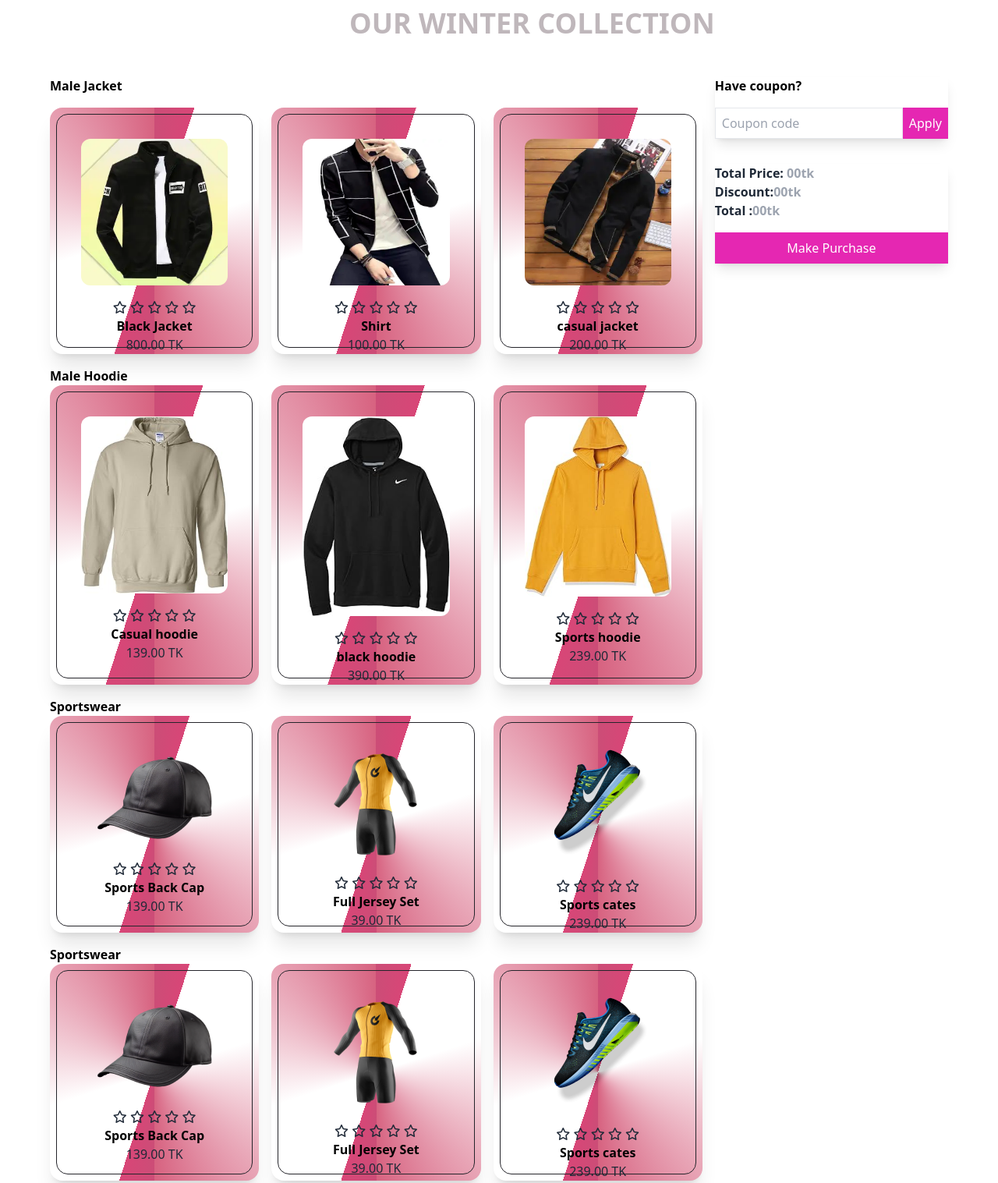
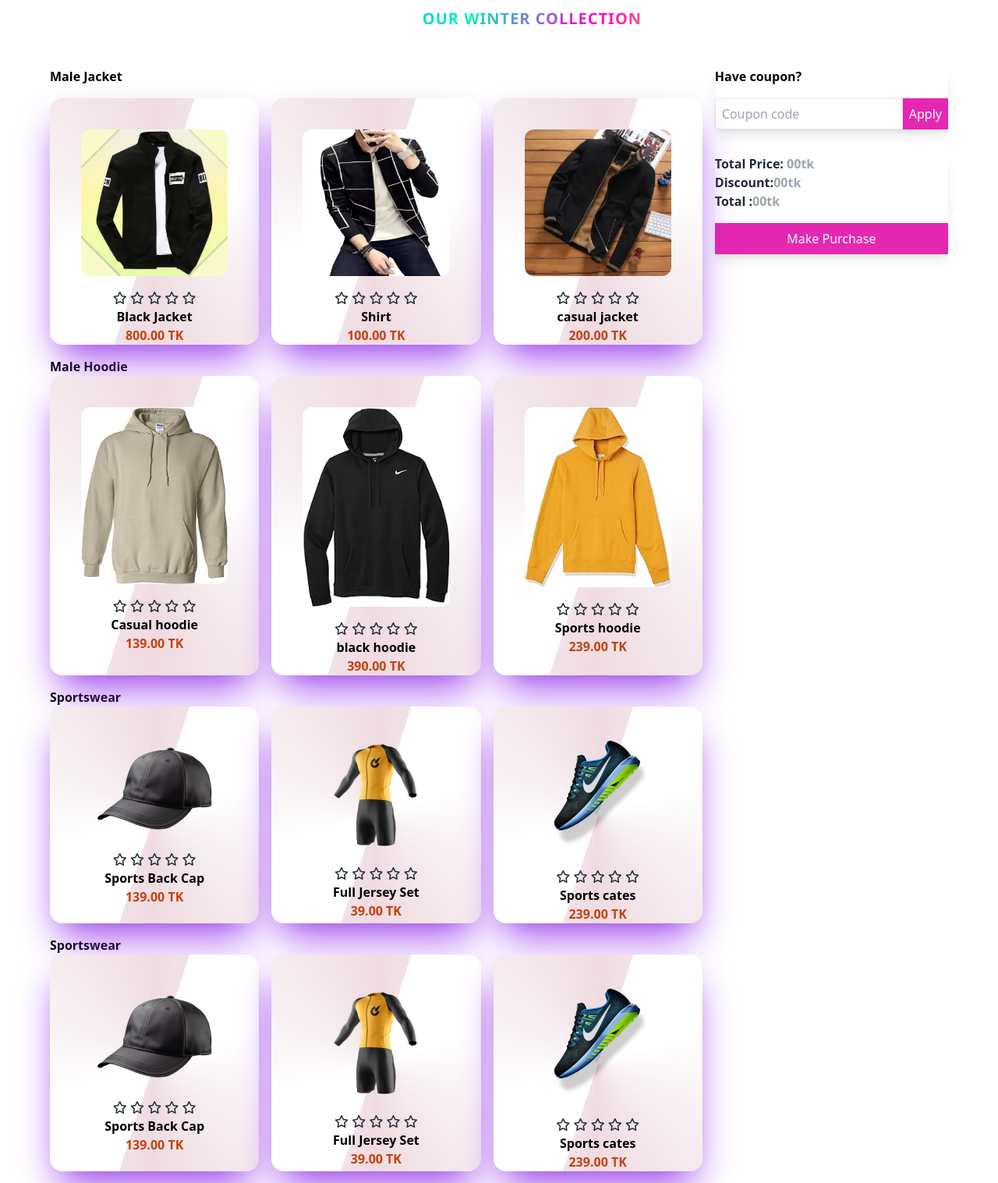
Before and after one commit to my-code-1/IWT_LAB_PROJECT_1, a plain HTML site: page index2.html in a window 1280 px wide. Shown: the part 140-1657 px from the top of the page at 78% size. Drawn offline with nearby package versions, Linux system fonts and the light colour scheme.

Commit message:
final push

```diff
--- a/css/index.css
+++ b/css/index.css
@@ -16,7 +16,7 @@
 }
 .box{
     position: relative;
-    background: repeating-conic-gradient(from var(--a), #cc4d77 0%, #d84677 5%,transparent 5%,transparent 20%,#d76280 50%);
+    background: repeating-conic-gradient(from var(--a), #efdae1 0%, #f1e2e7 5%,transparent 5%,transparent 20%,#eedce1 50%);
     animation: animate 4s linear infinite;
     border-radius: 20px;
 }
@@ -53,7 +53,19 @@
     position: absolute;
     inset:8px;
     border-radius: 15px;
-    border: 1px solid #25252b;
+
 
 
 }
+.box1{
+    font-family:'Segoe UI', Tahoma, Geneva, Verdana, sans-serif;
+    font-size: 100px;
+    font-weight: 800;
+    letter-spacing: 1px;
+    text-align: center;
+    background: linear-gradient(135deg,#ff00d2,
+    #fed90f,#00a2ff,#09f1b8,#ff00d2,
+    #fed90f,#00a2ff,#09f1b8);
+    -webkit-background-clip: text;
+    -webkit-text-fill-color: transparent;
+}
--- a/index2.html
+++ b/index2.html
@@ -14,7 +14,7 @@
    <header>
     <div class="hero h-full bg-[#F9F6E2]">
         <div class="flex justify-center mt-4 mb-4">
-            <a href="index.html"><button class="border border-red-600 rounded-xl p-4 text-blue-950 ">BACK HOME</button></a>
+            <a href="index.html"><button class="border border-red-600 rounded-xl p-4 text-blue-950  focus:border-blue-400">BACK HOME</button></a>
             </div>
 
 
@@ -28,7 +28,7 @@
     <main>
            <!-- main section -->
            <section class="max-w-screen-xl mx-auto my-10 py-5 px-8 lg:px-16">
-            <h4  class="text-[#4a343e5a] font-bold text-4xl animated-text text-center mb-12">OUR WINTER COLLECTION</h4>
+            <h4  class="text-[#4a343e5a] font-bold text-xl  animated-text box1 text-center mb-12">OUR WINTER COLLECTION</h4>
             <!-- root div -->
             <div class="flex gap-4 flex-col-reverse lg:flex-row">
                 <!-- picture side div -->
@@ -39,7 +39,7 @@
             <h4 class="mb-4 text-black font-bold">Male Jacket</h4>
             <!-- fist pic  -->
             <div class="grid  md:grid-cols-2 lg:grid-cols-3 gap-4">
-                <div onclick="commonShareHandle(this)" class="card  bg-base-100 shadow-xl box">
+                <div onclick="commonShareHandle(this)" class="card  bg-base-100 shadow-purple-600  shadow-2xl  box">
                     <figure class="px-10 pt-10">
                       <img src="images/db76f49565d5df92566af8d791c2d9a7.jpg_300x0q75.webp" alt="Shoes" class="rounded-xl" />
                     </figure>
@@ -57,10 +57,10 @@
 
 
 
-                    <p class="text-center">800.00 TK</p>
+                    <p class="text-center font-bold text-orange-700">800.00 TK</p>
                     </div>
                     <!-- second pic -->
-                <div onclick="commonShareHandle(this)" class="card  bg-base-100 shadow-xl box">
+                <div onclick="commonShareHandle(this)" class="card  bg-base-100 shadow-purple-600  shadow-2xl  box">
                     <figure class="px-10 pt-10">
                       <img src="images/jacket2.webp" alt="Shoes" class="rounded-xl" />
                     </figure>
@@ -78,10 +78,10 @@
 
 
 
-                    <p class="text-center">100.00 TK</p>
+                    <p class="text-center font-bold text-orange-700">100.00 TK</p>
                     </div>
                     <!-- third pic -->
-                <div onclick="commonShareHandle(this)" class="card  bg-base-100 shadow-xl box">
+                <div onclick="commonShareHandle(this)" class="card  bg-base-100 shadow-purple-600  shadow-2xl  box">
                     <figure class="px-10 pt-10">
                       <img src="images/jacket3.webp" alt="Shoes" class="rounded-xl" />
                     </figure>
@@ -100,7 +100,7 @@
 
 
 
-                      <p class="text-center ">200.00 TK</p>
+                      <p class="text-center font-bold text-orange-700">200.00 TK</p>
                     </div>
                   </div>
 
@@ -116,7 +116,7 @@
             <h4 class="mt-4 text-black font-bold">Male Hoodie</h4>
             <!-- fourth pic  -->
             <div class="grid  md:grid-cols-2 lg:grid-cols-3 gap-4">
-                <div onclick="commonShareHandle(this)" class="card  bg-base-100 shadow-xl box">
+                <div onclick="commonShareHandle(this)" class="card  bg-base-100 shadow-purple-600  shadow-2xl  box">
                     <figure class="px-10 pt-10">
                       <img src="images/hoodie1.jpg" alt="Shoes" class="rounded-xl" />
                     </figure>
@@ -134,10 +134,10 @@
 
 
 
-                    <p class="text-center">139.00 TK</p>
+                    <p class="text-center font-bold text-orange-700">139.00 TK</p>
                     </div>
                     <!-- five pic -->
-                <div onclick="commonShareHandle(this)" class="card  bg-base-100 shadow-xl box">
+                <div onclick="commonShareHandle(this)" class="card  bg-base-100 shadow-purple-600  shadow-2xl  box">
                     <figure class="px-10 pt-10">
                       <img src="images/hoodie2.jpg" alt="Shoes" class="rounded-xl" />
                     </figure>
@@ -155,10 +155,10 @@
 
 
 
-                    <p class="text-center">390.00 TK</p>
+                    <p class="text-center font-bold text-orange-700">390.00 TK</p>
                     </div>
                     <!-- six pic -->
-                <div onclick="commonShareHandle(this)" class="card  bg-base-100 shadow-xl box">
+                <div onclick="commonShareHandle(this)" class="card  bg-base-100 shadow-purple-600  shadow-2xl  box">
                     <figure class="px-10 pt-10">
                       <img src="images/hoodi3.jpg" alt="Shoes" class="rounded-xl" />
                     </figure>
@@ -176,7 +176,7 @@
 
 
 
-                    <p class="text-center">239.00 TK</p>
+                    <p class="text-center font-bold text-orange-700">239.00 TK</p>
                     </div>
                   </div>
 
@@ -188,7 +188,7 @@
             <h4 class="mt-4 text-black font-bold">Sportswear</h4>
             <!-- fourth pic  -->
             <div class="grid  md:grid-cols-2 lg:grid-cols-3 gap-4">
-                <div onclick="commonShareHandle(this)" class="card  bg-base-100 shadow-xl box">
+                <div onclick="commonShareHandle(this)" class="card  bg-base-100 shadow-purple-600  shadow-2xl  box">
                     <figure class="px-10 pt-10">
                       <img src="images/prod4.png" alt="Shoes" class="rounded-xl" />
                     </figure>
@@ -206,10 +206,10 @@
 
 
 
-                    <p class="text-center">139.00 TK</p>
+                    <p class="text-center font-bold text-orange-700">139.00 TK</p>
                     </div>
                     <!-- five pic -->
-                <div onclick="commonShareHandle(this)" class="card  bg-base-100 shadow-xl box">
+                <div onclick="commonShareHandle(this)" class="card  bg-base-100 shadow-purple-600  shadow-2xl  box">
                     <figure class="px-10 pt-10">
                       <img src="images/prod5.png" alt="Shoes" class="rounded-xl" />
                     </figure>
@@ -227,10 +227,10 @@
 
 
 
-                    <p class="text-center">39.00 TK</p>
+                    <p class="text-center font-bold text-orange-700">39.00 TK</p>
                     </div>
                     <!-- six pic -->
-                <div onclick="commonShareHandle(this)" class="card  bg-base-100 shadow-xl box">
+                <div onclick="commonShareHandle(this)" class="card  bg-base-100 shadow-purple-600  shadow-2xl  box">
                     <figure class="px-10 pt-10">
                       <img src="images/prod6.png" alt="Shoes" class="rounded-xl" />
                     </figure>
@@ -248,7 +248,7 @@
 
 
 
-                    <p class="text-center">239.00 TK</p>
+                    <p class="text-center font-bold text-orange-700">239.00 TK</p>
                     </div>
                   </div>
 
@@ -260,7 +260,7 @@
             <h4 class="mt-4 text-black font-bold">Sportswear</h4>
             <!-- fourth pic  -->
             <div class="grid  md:grid-cols-2 lg:grid-cols-3 gap-4">
-                <div onclick="commonShareHandle(this)" class="card  bg-base-100 shadow-xl box">
+                <div onclick="commonShareHandle(this)" class="card  bg-base-100 shadow-purple-600  shadow-2xl  box">
                     <figure class="px-10 pt-10">
                       <img src="images/prod4.png" alt="Shoes" class="rounded-xl" />
                     </figure>
@@ -278,10 +278,10 @@
 
 
 
-                    <p class="text-center">139.00 TK</p>
+                    <p class="text-center font-bold text-orange-700">139.00 TK</p>
                     </div>
                     <!-- five pic -->
-                <div onclick="commonShareHandle(this)" class="card  bg-base-100 shadow-xl box">
+                <div onclick="commonShareHandle(this)" class="card  bg-base-100 shadow-purple-600  shadow-2xl  box">
                     <figure class="px-10 pt-10">
                       <img src="images/prod5.png" alt="Shoes" class="rounded-xl" />
                     </figure>
@@ -299,10 +299,10 @@
 
 
 
-                    <p class="text-center">39.00 TK</p>
+                    <p class="text-center font-bold text-orange-700">39.00 TK</p>
                     </div>
                     <!-- six pic -->
-                <div onclick="commonShareHandle(this)" class="card  bg-base-100 shadow-xl box">
+                <div onclick="commonShareHandle(this)" class="card  bg-base-100 shadow-purple-600  shadow-2xl  box">
                     <figure class="px-10 pt-10">
                       <img src="images/prod6.png" alt="Shoes" class="rounded-xl" />
                     </figure>
@@ -320,7 +320,7 @@
 
 
 
-                    <p class="text-center">239.00 TK</p>
+                    <p class="text-center font-bold text-orange-700">239.00 TK</p>
                     </div>
                   </div>
 
@@ -350,7 +350,7 @@
 
    <button disabled id="purchase-button"  class="bg-[#E527B2] text-white p-2 w-full mt-4" onclick="my_modal_4.showModal()">Make Purchase</button>
           <dialog id="my_modal_4" class="modal">
-            <form method="dialog" class="modal-box max-w-sm">
+            <form method="dialog" class="modal-box  w-76  md:max-w-sm lg:max-w-sm">
               <div class="ml-24">
               <img src="images/congo.png" alt="" class="text-center">
               <h3 class="font-bold text-lg">Congratulations</h3>
--- a/js/summer.js
+++ b/js/summer.js
@@ -34,10 +34,12 @@ function commonShareHandle(event)
         if (total>0) {
 
                purchaseButton.disabled = false; // Enable the button
+
                document.getElementById('go-button').addEventListener('click',function(){
                 location.href="http://127.0.0.1:5500/index.html";
 
                });
+
 
 
 
```
Also changed, not shown: index.html (+1 -1 lines).
